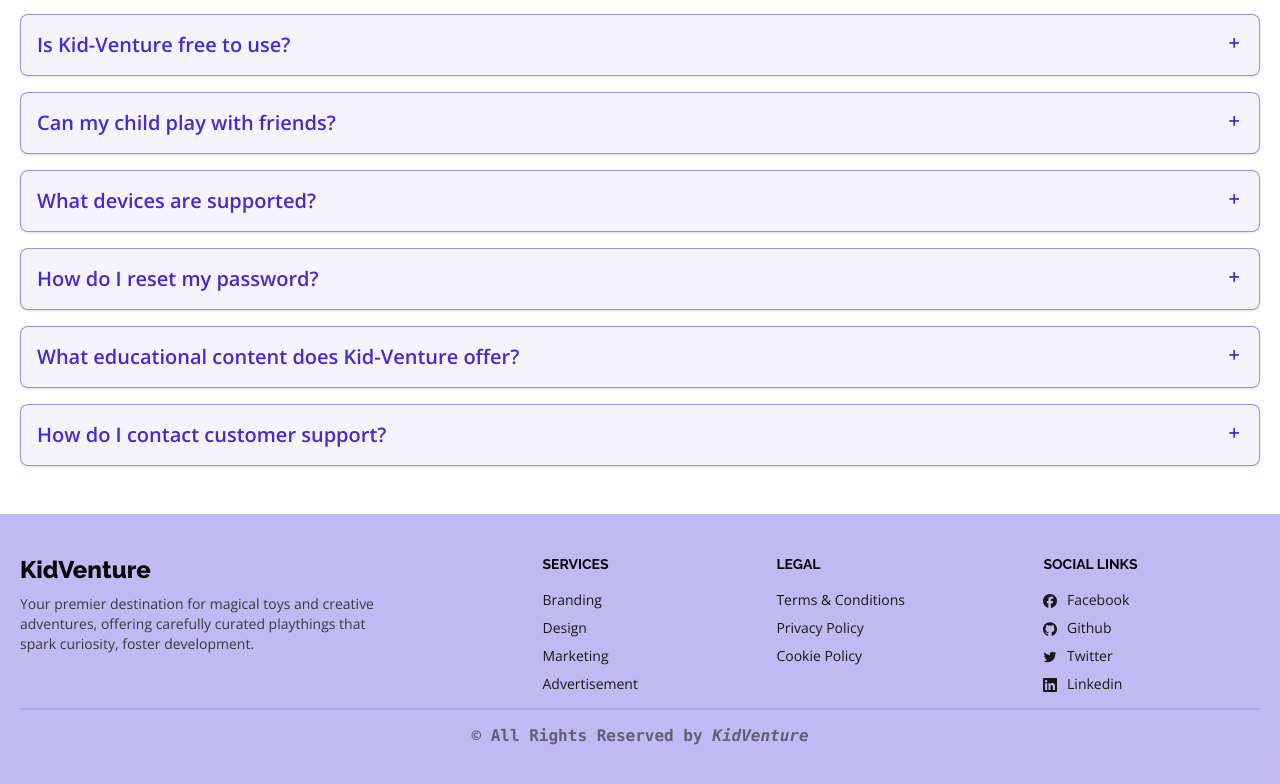
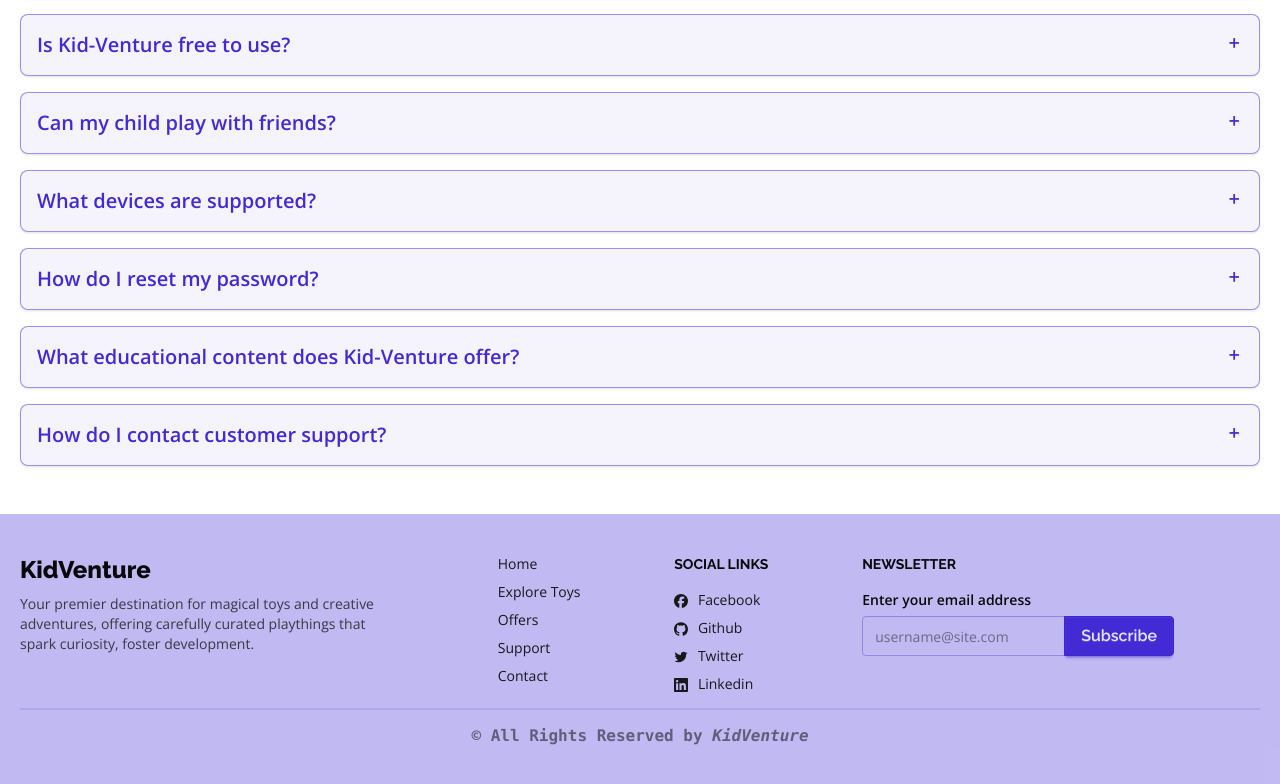
Before and after one commit to programmerrakibul/kid-venture, a React (Vite) app: page / in a window 1280 px wide. Shown: the part 3064-3848 px from the top of the page. Built offline with nearby package versions, Linux system fonts and the light colour scheme; no server answers.

Commit message:
footer modified

```diff
--- a/src/components/Footer/Footer.jsx
+++ b/src/components/Footer/Footer.jsx
@@ -3,8 +3,23 @@ import Container from "../Container/Container";
 import { SiFacebook, SiGithub, SiLinkedin } from "react-icons/si";
 import { IoLogoTwitter } from "react-icons/io";
 import Logo from "../Logo/Logo";
+import Label from "../Label/Label";
+import Input from "../Input/Input";
+import { toast } from "react-toastify";
 
 const Footer = () => {
+  const handleNewsletter = (e) => {
+    e.preventDefault();
+
+    const form = e.currentTarget;
+    const email = form.email.value.toLowerCase().trim();
+
+    form.reset();
+    toast.info(
+      `You've successfully subscribed to our newsletter. We'll send emails to ${email}`
+    );
+  };
+
   return (
     <footer className="bg-primary/25 py-10 mb-11 md:mb-0">
       <Container className="space-y-3.5">
@@ -20,22 +35,21 @@ const Footer = () => {
           </aside>
 
           <nav>
-            <h6 className="footer-title text-neutral font-bold opacity-100">
-              Services
-            </h6>
-            <Link className="footer-link">Branding</Link>
-            <Link className="footer-link">Design</Link>
-            <Link className="footer-link">Marketing</Link>
-            <Link className="footer-link">Advertisement</Link>
-          </nav>
-
-          <nav>
-            <h6 className="footer-title text-neutral font-bold opacity-100">
-              Legal
-            </h6>
-            <Link className="footer-link">Terms & Conditions</Link>
-            <Link className="footer-link">Privacy Policy</Link>
-            <Link className="footer-link">Cookie Policy</Link>
+            <Link to="/" className="footer-link">
+              Home
+            </Link>
+            <Link to="/explore-toys" className="footer-link">
+              Explore Toys
+            </Link>
+            <Link to="/offers" className="footer-link">
+              Offers
+            </Link>
+            <Link to="/support" className="footer-link">
+              Support
+            </Link>
+            <Link to="/contact" className="footer-link">
+              Contact
+            </Link>
           </nav>
 
           <nav>
@@ -78,6 +92,24 @@ const Footer = () => {
               <SiLinkedin className="footer-social-icon" /> Linkedin
             </Link>
           </nav>
+
+          <form onSubmit={handleNewsletter}>
+            <h6 className="footer-title text-neutral font-bold opacity-100">
+              Newsletter
+            </h6>
+            <fieldset className="w-80 space-y-1.5">
+              <Label>Enter your email address</Label>
+              <div className="join">
+                <Input
+                  type="email"
+                  name="email"
+                  holder="username@site.com"
+                  className="join-item"
+                />
+                <button className="btn btn-primary join-item">Subscribe</button>
+              </div>
+            </fieldset>
+          </form>
         </div>
 
         <div className="pt-3.5 border-t-2 border-t-primary/13">
```
